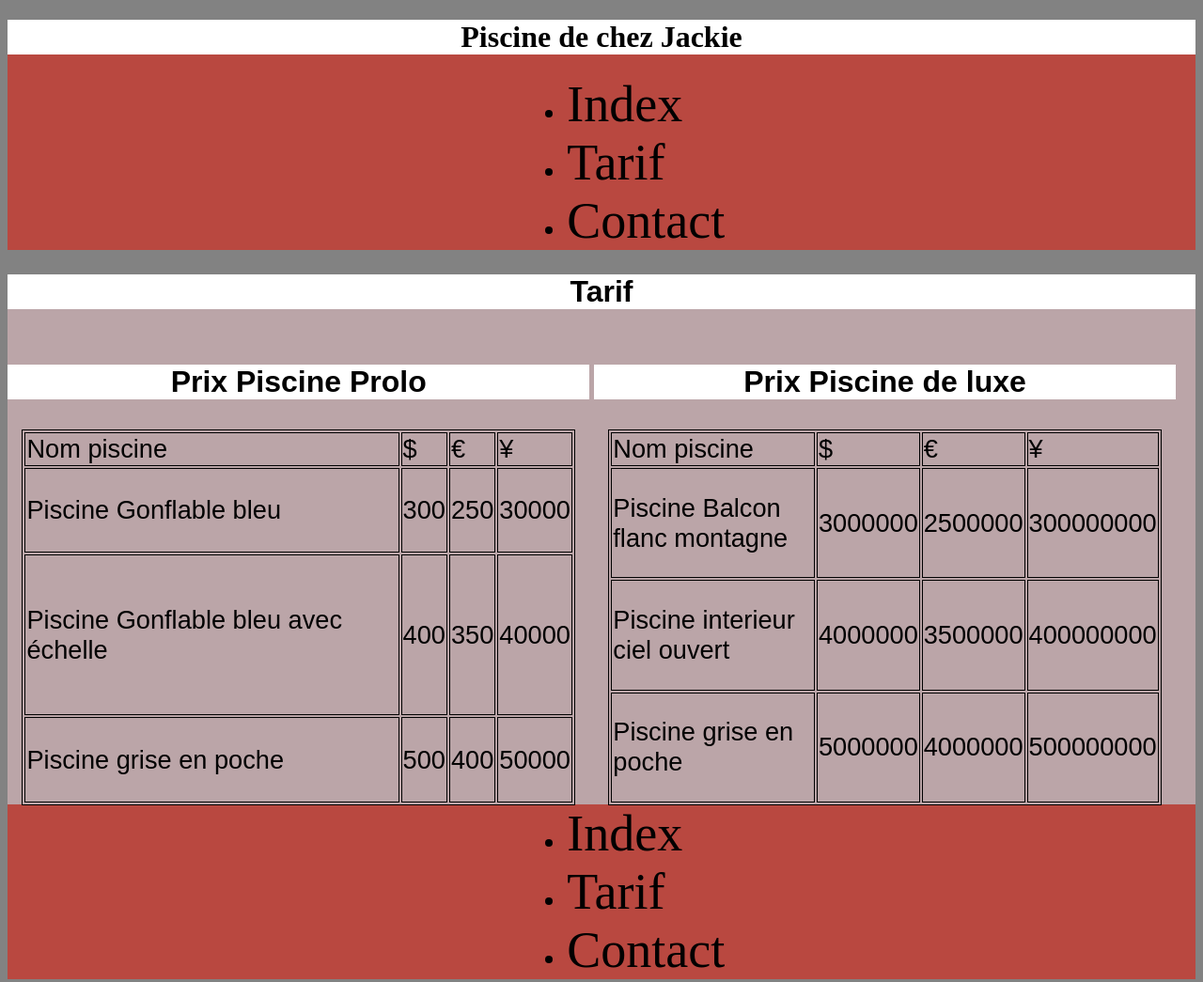
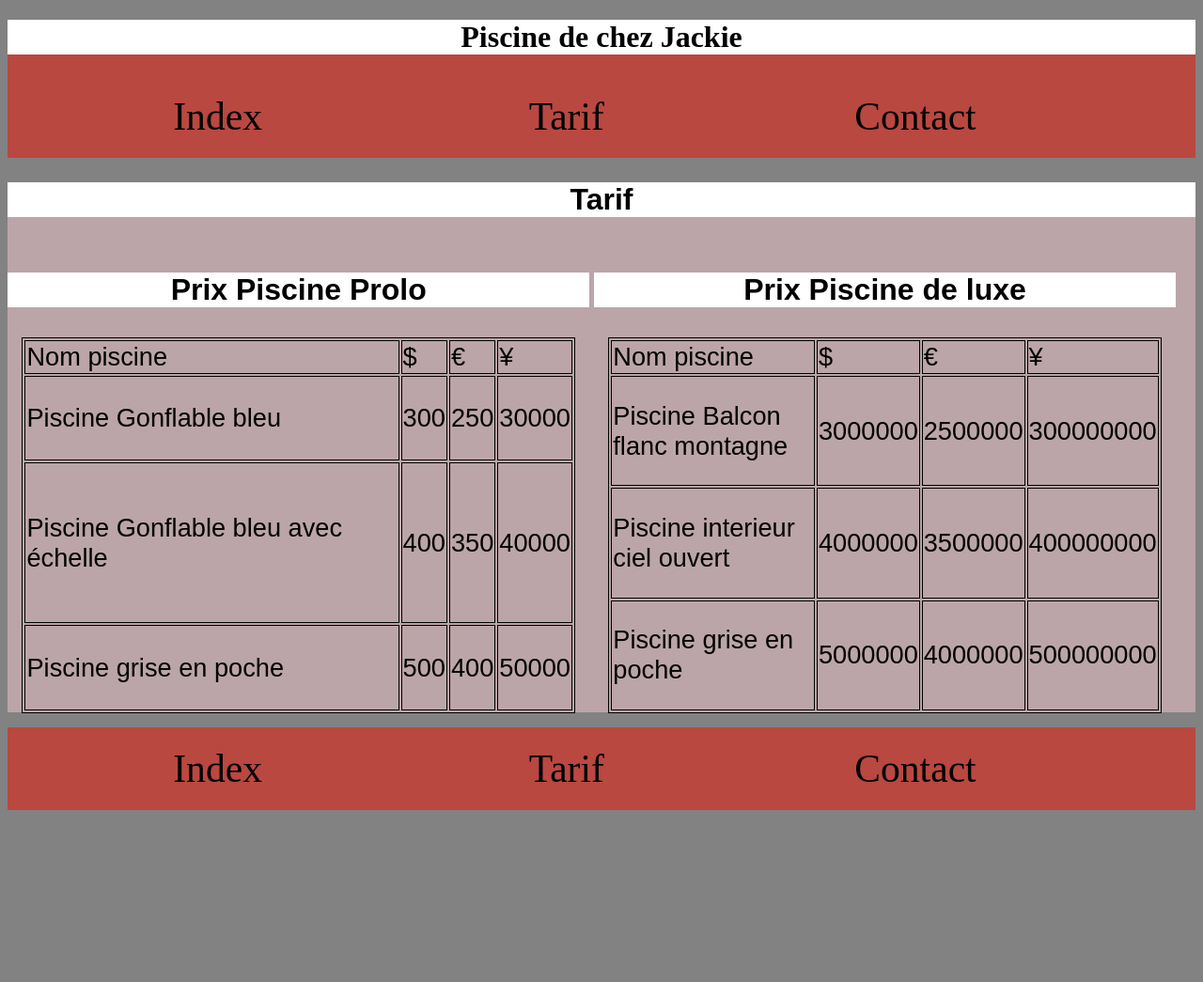
Before and after one commit to geasseur/Piscine, a plain HTML site: page html/tarif.html in a window 1280 px wide. Shown: the whole page at 94% size. After the commit the page ends 878 px from the top, so only its background shows below. Drawn offline with Linux system fonts and the light colour scheme.

Commit message:
tarif.css for computer and tablette done with footer and header

```diff
--- a/css/tarif.css
+++ b/css/tarif.css
@@ -26,10 +26,12 @@ h1, h2, h3{
   text-align: center;
 }
 
-footer nav ul, footer nav li, header nav ul, header nav ul li{
+footer nav ul li, footer nav ul li, header nav ul li, header nav ul li{
   font-size: 1.3em;
   width: 30%;
   margin:auto;
+  list-style-type: none;
+  text-align: center;
 }
 
 table, tr, td{
@@ -50,6 +52,18 @@ td{
   font-size: 1.7em;
 }
 
+
+/*************************Tablette*********************/
+@media (min-width: 600px) and (max-width: 1200px){
+
+  footer nav ul li, footer nav ul li, header nav ul li, header nav ul li{
+    display: inline-block;
+    padding:20px 0 20px 0;
+  }
+
+}
+
+
 /**************************ORDINATEUR******************/
 
 @media (min-width: 1200px) and (max-width: 1600px){
@@ -61,8 +75,8 @@ td{
     height: 500px;
   }
 
-
-
-
-
+footer nav ul li, footer nav ul li, header nav ul li, header nav ul li{
+  display: inline-block;
+  padding:20px 0 20px 0;
 }
+}
```
